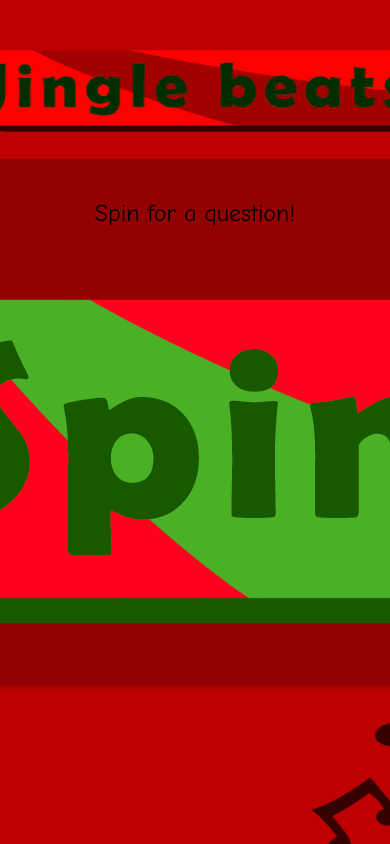
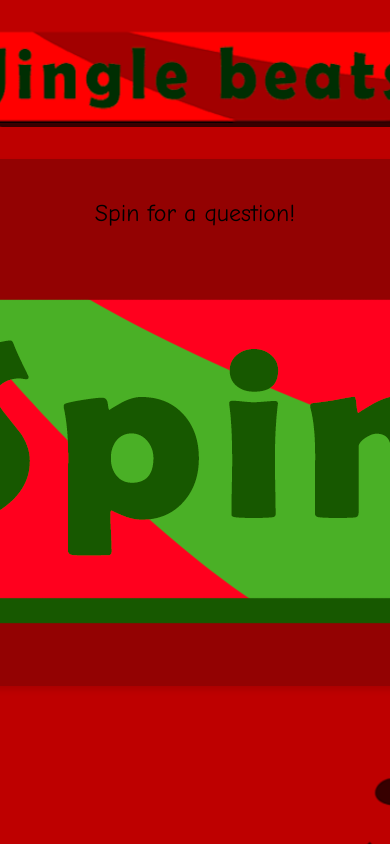
Before and after one commit to KDEM0/KDEM0.github.io, a plain HTML site: page xmasmdweek.html in a window 390 px wide. Shown: the top 844 px of the page. Drawn offline with Linux system fonts and the light colour scheme.

```diff
--- a/xmasmdweek.html
+++ b/xmasmdweek.html
@@ -18,7 +18,7 @@
       align-items: center;
       height: 100vh;
       margin: 0;
-      background-image: url('Naamloos.png');
+      background-image: url('Naamloos222.png');
       background-position: center;
     }
     .container {
```
Also changed, not shown: Naamloos.png (deleted), Naamloos222 - kopie.png (added), Naamloos222.png (added).
